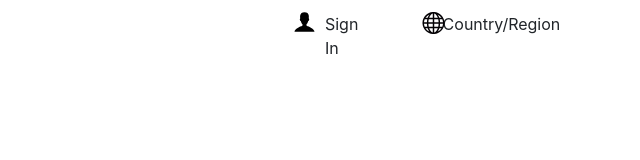
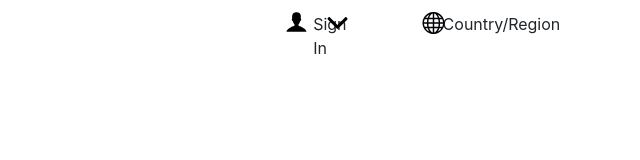
Before and after one commit to AlLosevK/MegaMenu, a website: page app/index.html in a window 1280 px wide. Shown: the top 160 px of the page, 640-1280 px from the left. Drawn offline with nearby package versions, Linux system fonts and the light colour scheme.

Commit message:
pseudo edits

```diff
--- a/app/sass/common/pseudo.sass
+++ b/app/sass/common/pseudo.sass
@@ -19,10 +19,21 @@
             content: ''
             position: absolute
             top: 0%
-            left: 20%
+            left: 10%
             transform: translate(-50%, 0)
             background-repeat: no-repeat
             background-image: url('../img/male.svg')
+            width: 25px
+            height: 25px
+            background-size: 22px 20px
+        &:after
+            content: ''
+            position: absolute
+            top: 3%
+            right: 10%
+            transform: translate(-50%, 0)
+            background-repeat: no-repeat
+            background-image: url('../img/down-arrow.svg')
             width: 25px
             height: 25px
             background-size: 22px 20px
--- a/app/sass/elements/sign.sass
+++ b/app/sass/elements/sign.sass
@@ -6,7 +6,7 @@
     position: relative
     &__item
         width: 70%
-        padding: 0 0 0 30%
+        padding: 0 20% 0 20%
         &-mob
             display: none
     &-left
```
Also changed, not shown: app/css/style.css, app/img/down-arrow.svg (added).
